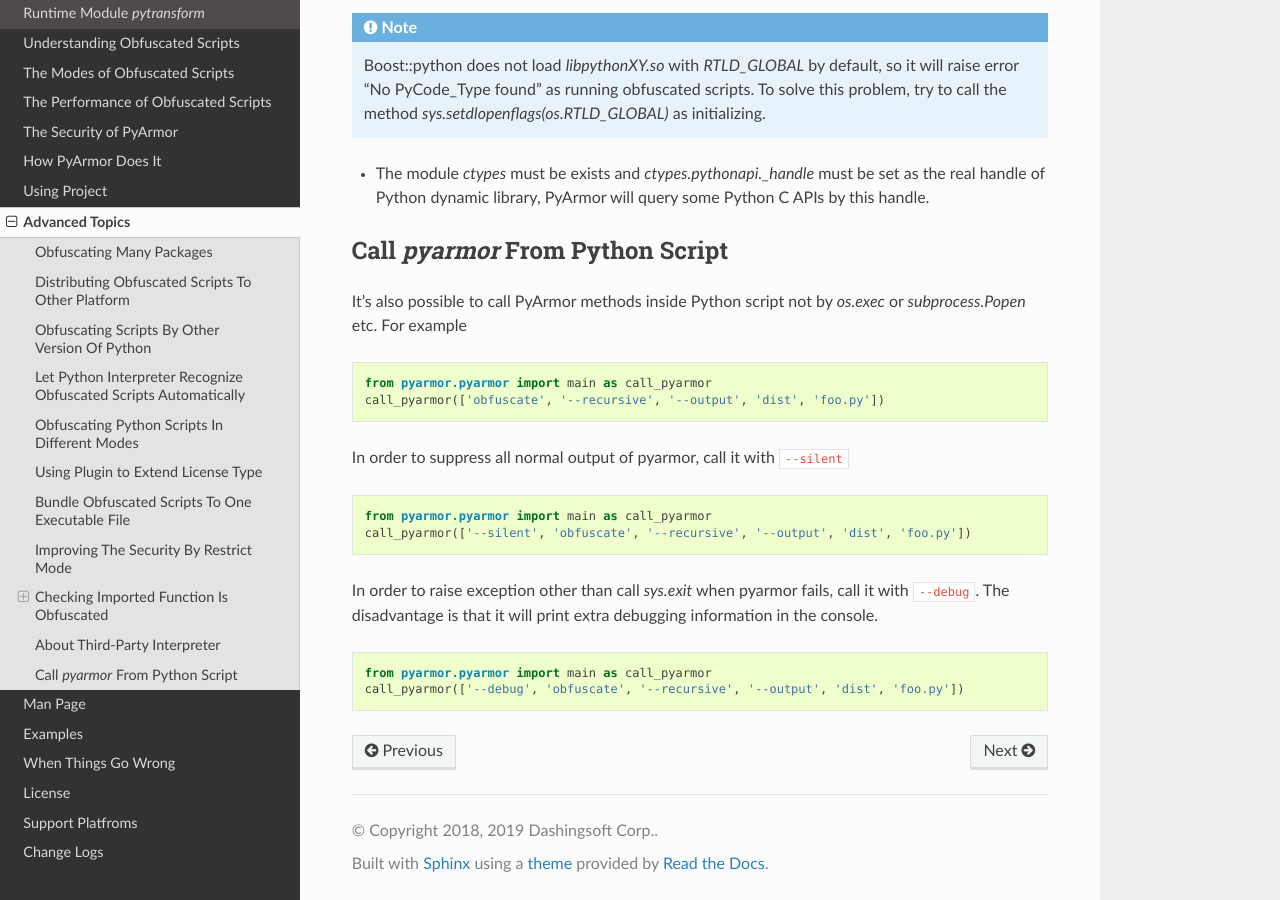
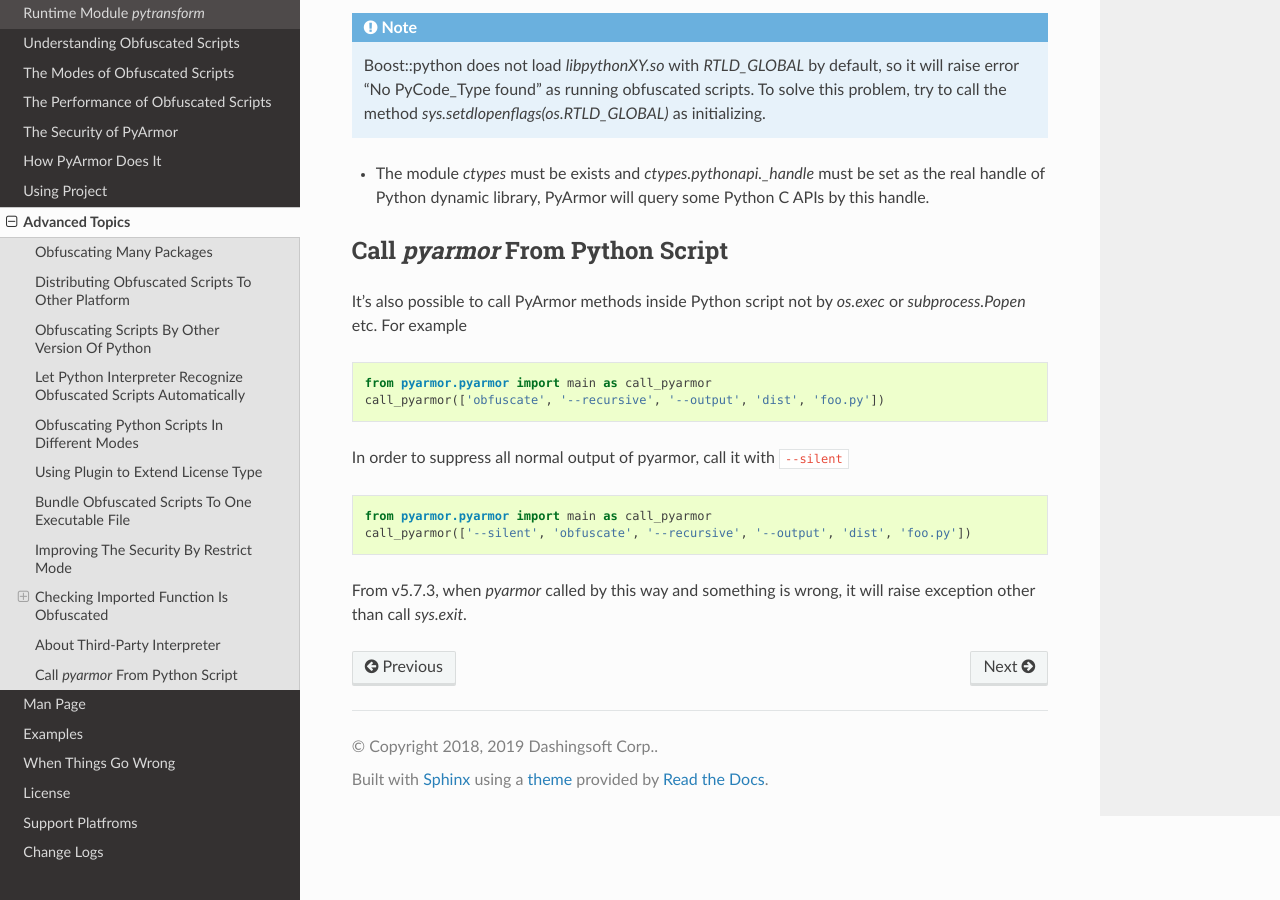
Before and after one commit to dashingsoft/pyarmor, a Sphinx documentation site: the page built from docs/advanced.rst, in a window 1280 px wide and 900 px high, scrolled down 11021 px. Built offline with Sphinx 7.4.7 and the Read the Docs theme 2.0.0, drawn with Linux system fonts in a browser that asks for light colours.

Commit message:
Raise exception called by other scripts

```diff
--- a/docs/advanced.rst
+++ b/docs/advanced.rst
@@ -539,14 +539,8 @@ In order to suppress all normal output of pyarmor, call it with ``--silent``
     from pyarmor.pyarmor import main as call_pyarmor
     call_pyarmor(['--silent', 'obfuscate', '--recursive', '--output', 'dist', 'foo.py'])
 
-In order to raise exception other than call `sys.exit` when pyarmor fails, call
-it with ``--debug``. The disadvantage is that it will print extra debugging
-information in the console.
-
-.. code-block:: python
-
-    from pyarmor.pyarmor import main as call_pyarmor
-    call_pyarmor(['--debug', 'obfuscate', '--recursive', '--output', 'dist', 'foo.py'])
+From v5.7.3, when `pyarmor` called by this way and something is wrong, it will
+raise exception other than call `sys.exit`.
 
 .. customizing protection code:
 
```
Also changed, not shown: 1 other file.
